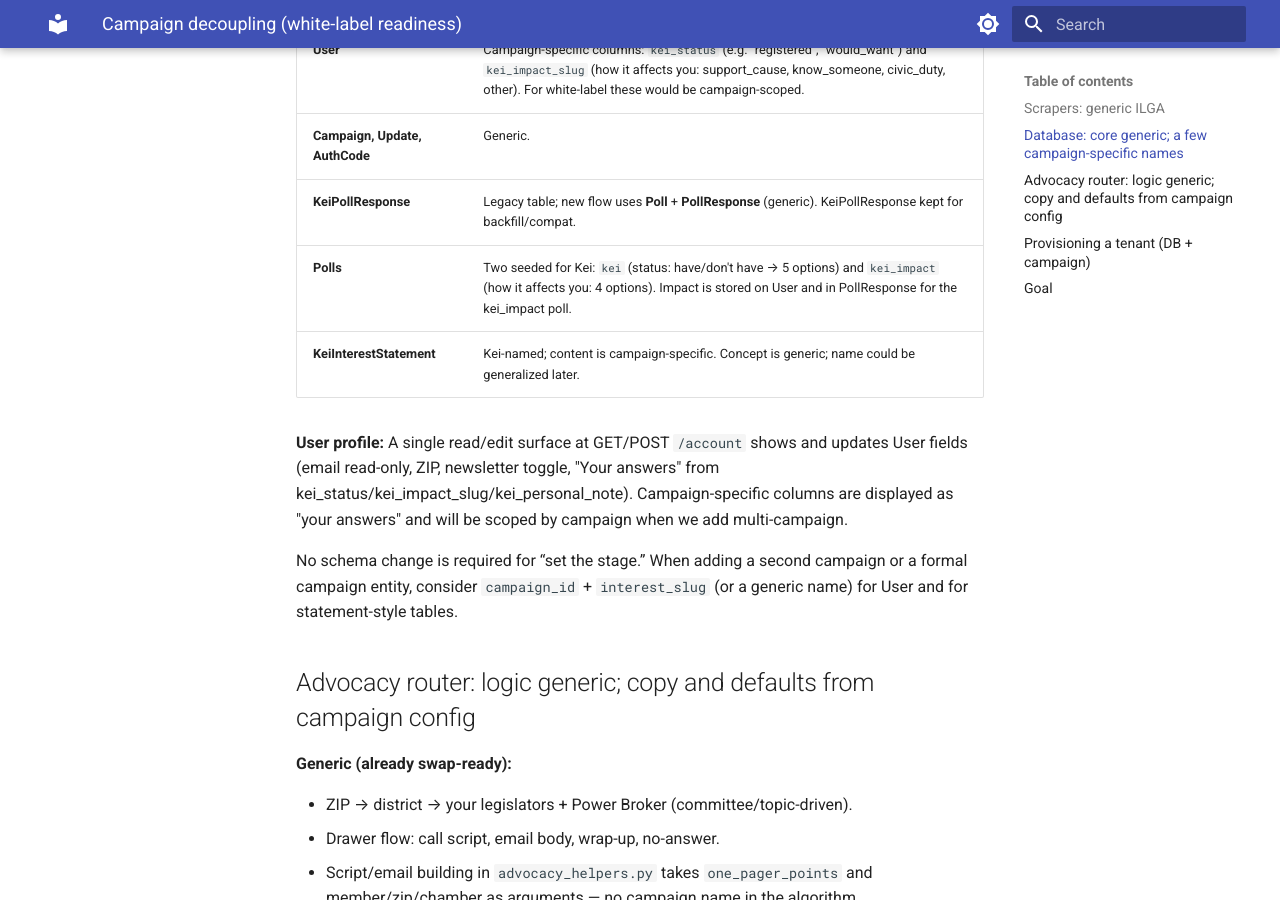
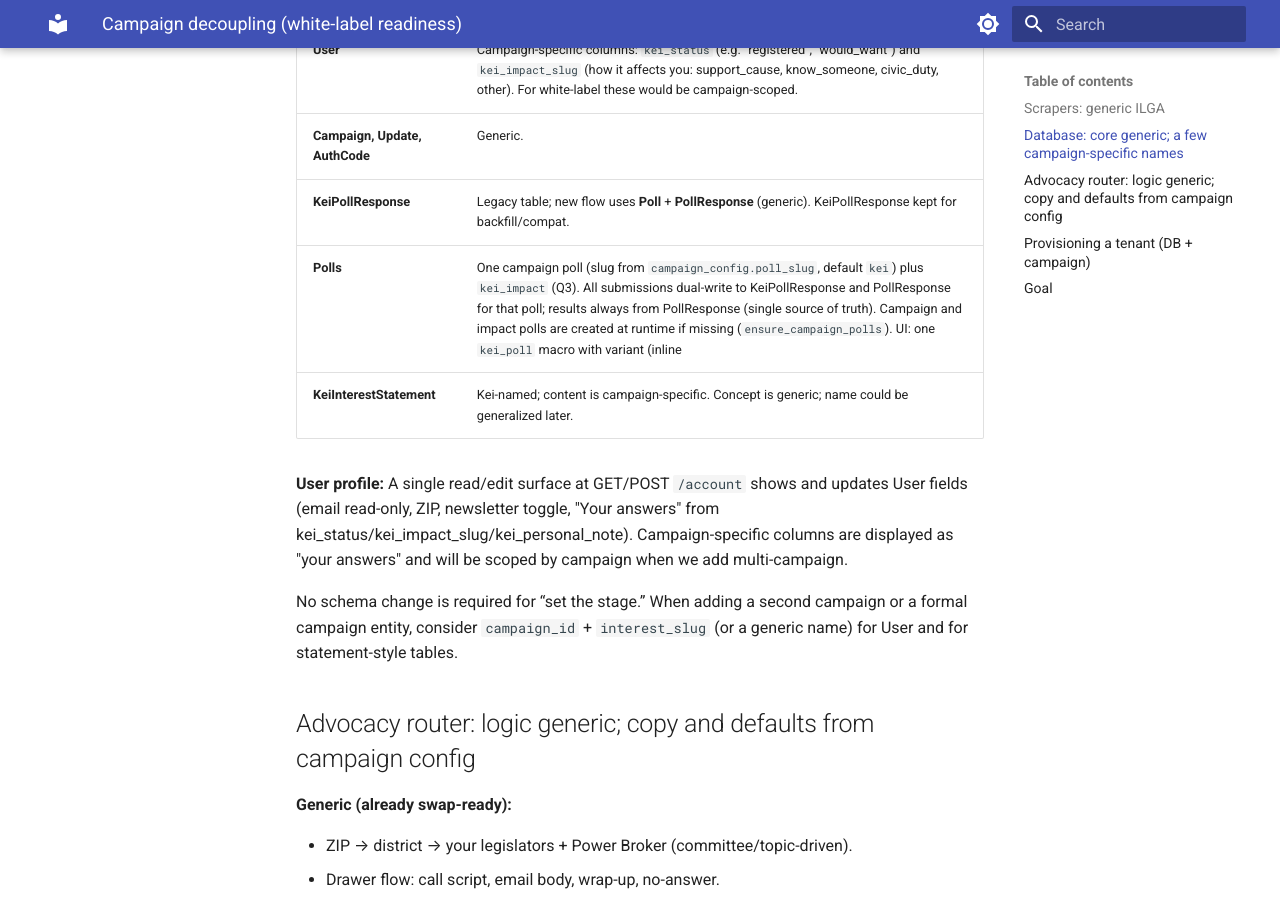
Before and after one commit to tyler-morales/ilga-graph, an MkDocs documentation site: the page built from docs/architecture/campaign-decoupling.md, in a window 1280 px wide and 900 px high, scrolled down 968 px. Built offline with MkDocs 1.6.1 and Material for MkDocs 9.7.7, drawn with Linux system fonts in a browser that asks for light colours.

Commit message:
Enhance advocacy and polling features (#58)
- Implemented autoscroll to the "Your goal" section on advocacy load when triggered from poll or hero submit.
- Added functionality to pre-fill ZIP code from the Kei poll, storing it in a cookie for user convenience.
- Established a single source of truth for campaign polls, ensuring valid polls are created if missing and unifying the UI for polling.
- Updated templates and macros to support new features, including scroll behavior and ZIP input handling.

Co-authored-by: tyler-morales <tylermorales.dev@gmail.com>

```diff
--- a/docs/architecture/campaign-decoupling.md
+++ b/docs/architecture/campaign-decoupling.md
@@ -22,7 +22,7 @@
 | **User** | Campaign-specific columns: `kei_status` (e.g. "registered", "would_want") and `kei_impact_slug` (how it affects you: support_cause, know_someone, civic_duty, other). For white-label these would be campaign-scoped. |
 | **Campaign, Update, AuthCode** | Generic. |
 | **KeiPollResponse** | Legacy table; new flow uses **Poll** + **PollResponse** (generic). KeiPollResponse kept for backfill/compat. |
-| **Polls** | Two seeded for Kei: `kei` (status: have/don't have → 5 options) and `kei_impact` (how it affects you: 4 options). Impact is stored on User and in PollResponse for the kei_impact poll. |
+| **Polls** | One campaign poll (slug from `campaign_config.poll_slug`, default `kei`) plus `kei_impact` (Q3). All submissions dual-write to KeiPollResponse and PollResponse for that poll; results always from PollResponse (single source of truth). Campaign and impact polls are created at runtime if missing (`ensure_campaign_polls`). UI: one `kei_poll` macro with variant (inline | card | standalone); placements: home inline, sidebar card, standalone /poll, updates page. |
 | **KeiInterestStatement** | Kei-named; content is campaign-specific. Concept is generic; name could be generalized later. |
 
 **User profile:** A single read/edit surface at GET/POST `/account` shows and updates User fields (email read-only, ZIP, newsletter toggle, "Your answers" from kei_status/kei_impact_slug/kei_personal_note). Campaign-specific columns are displayed as "your answers" and will be scoped by campaign when we add multi-campaign.
--- a/src/ilga_graph/templates/_kei_poll_anonymous_success.html
+++ b/src/ilga_graph/templates/_kei_poll_anonymous_success.html
@@ -35,7 +35,7 @@
                 {% if why_you_care_branch.secondary_cta_modal_type %}
                 <button type="button" class="story-submit-trigger btn btn--story kei-poll-story-cta__btn" data-marquee-type="{{ why_you_care_branch.secondary_cta_modal_type }}" aria-label="{{ why_you_care_branch.secondary_cta_label }}"><span class="btn-icon" aria-hidden="true"><svg xmlns="http://www.w3.org/2000/svg" width="18" height="18" viewBox="0 0 24 24" fill="none" stroke="currentColor" stroke-width="2" stroke-linecap="round" stroke-linejoin="round"><path d="M23 19a2 2 0 0 1-2 2H3a2 2 0 0 1-2-2V8a2 2 0 0 1 2-2h4l2-3h6l2 3h4a2 2 0 0 1 2 2z"/><circle cx="12" cy="13" r="4"/></svg></span>{{ why_you_care_branch.secondary_cta_label }}</button>
                 {% else %}
-                <a href="{{ why_you_care_branch.secondary_cta_href }}" class="btn btn--secondary kei-poll-story-cta__btn">{{ why_you_care_branch.secondary_cta_label }}</a>
+                <a href="{{ why_you_care_branch.secondary_cta_href }}" class="btn btn--secondary kei-poll-story-cta__btn"{% if why_you_care_branch.secondary_cta_href and '/advocacy' in why_you_care_branch.secondary_cta_href %} data-scroll-to-results{% endif %}>{{ why_you_care_branch.secondary_cta_label }}</a>
                 {% endif %}
                 <span class="kei-poll-story-cta__hint">Add your photo to our community wall.</span>
             </p>
@@ -52,9 +52,9 @@
                 {% endif %}
                 <div class="wyc-branch-content__ctas">
                     {% if why_you_care_branch is defined and why_you_care_branch %}
-                    <a href="{{ why_you_care_branch.primary_cta_href }}" class="btn btn--primary wyc-branch-content__cta-primary why-you-care-link" aria-label="{{ why_you_care_branch.primary_cta_label }}"><span class="btn-icon" aria-hidden="true"><svg xmlns="http://www.w3.org/2000/svg" width="18" height="18" viewBox="0 0 24 24" fill="none" stroke="currentColor" stroke-width="2" stroke-linecap="round" stroke-linejoin="round"><path d="M18 13v6a2 2 0 0 1-2 2H5a2 2 0 0 1-2-2V8a2 2 0 0 1 2-2h6"/><polyline points="15 3 21 3 21 9"/><line x1="10" y1="14" x2="21" y2="3"/></svg></span>{{ why_you_care_branch.primary_cta_label }}</a>
+                    <a href="{{ why_you_care_branch.primary_cta_href }}" class="btn btn--primary wyc-branch-content__cta-primary why-you-care-link" aria-label="{{ why_you_care_branch.primary_cta_label }}" data-scroll-to-results><span class="btn-icon" aria-hidden="true"><svg xmlns="http://www.w3.org/2000/svg" width="18" height="18" viewBox="0 0 24 24" fill="none" stroke="currentColor" stroke-width="2" stroke-linecap="round" stroke-linejoin="round"><path d="M18 13v6a2 2 0 0 1-2 2H5a2 2 0 0 1-2-2V8a2 2 0 0 1 2-2h6"/><polyline points="15 3 21 3 21 9"/><line x1="10" y1="14" x2="21" y2="3"/></svg></span>{{ why_you_care_branch.primary_cta_label }}</a>
                     {% else %}
-                    <a href="/advocacy/" class="btn btn--primary wyc-branch-content__cta-primary why-you-care-link" aria-label="Find your legislators and start outreach"><span class="btn-icon" aria-hidden="true"><svg xmlns="http://www.w3.org/2000/svg" width="18" height="18" viewBox="0 0 24 24" fill="none" stroke="currentColor" stroke-width="2" stroke-linecap="round" stroke-linejoin="round"><path d="M18 13v6a2 2 0 0 1-2 2H5a2 2 0 0 1-2-2V8a2 2 0 0 1 2-2h6"/><polyline points="15 3 21 3 21 9"/><line x1="10" y1="14" x2="21" y2="3"/></svg></span>Find your legislators and start outreach</a>
+                    <a href="/advocacy/" class="btn btn--primary wyc-branch-content__cta-primary why-you-care-link" aria-label="Find your legislators and start outreach" data-scroll-to-results><span class="btn-icon" aria-hidden="true"><svg xmlns="http://www.w3.org/2000/svg" width="18" height="18" viewBox="0 0 24 24" fill="none" stroke="currentColor" stroke-width="2" stroke-linecap="round" stroke-linejoin="round"><path d="M18 13v6a2 2 0 0 1-2 2H5a2 2 0 0 1-2-2V8a2 2 0 0 1 2-2h6"/><polyline points="15 3 21 3 21 9"/><line x1="10" y1="14" x2="21" y2="3"/></svg></span>Find your legislators and start outreach</a>
                     {% endif %}
                 </div>
             </div>
--- a/src/ilga_graph/templates/_kei_poll_logged_in_success.html
+++ b/src/ilga_graph/templates/_kei_poll_logged_in_success.html
@@ -35,7 +35,7 @@
         {% if why_you_care_branch.secondary_cta_modal_type %}
         <button type="button" class="story-submit-trigger btn btn--story kei-poll-story-cta__btn" data-marquee-type="{{ why_you_care_branch.secondary_cta_modal_type }}" aria-label="{{ why_you_care_branch.secondary_cta_label }}"><span class="btn-icon" aria-hidden="true"><svg xmlns="http://www.w3.org/2000/svg" width="18" height="18" viewBox="0 0 24 24" fill="none" stroke="currentColor" stroke-width="2" stroke-linecap="round" stroke-linejoin="round"><path d="M23 19a2 2 0 0 1-2 2H3a2 2 0 0 1-2-2V8a2 2 0 0 1 2-2h4l2-3h6l2 3h4a2 2 0 0 1 2 2z"/><circle cx="12" cy="13" r="4"/></svg></span>{{ why_you_care_branch.secondary_cta_label }}</button>
         {% else %}
-        <a href="{{ why_you_care_branch.secondary_cta_href }}" class="btn btn--secondary kei-poll-story-cta__btn">{{ why_you_care_branch.secondary_cta_label }}</a>
+        <a href="{{ why_you_care_branch.secondary_cta_href }}" class="btn btn--secondary kei-poll-story-cta__btn"{% if why_you_care_branch.secondary_cta_href and '/advocacy' in why_you_care_branch.secondary_cta_href %} data-scroll-to-results{% endif %}>{{ why_you_care_branch.secondary_cta_label }}</a>
         {% endif %}
         <span class="kei-poll-story-cta__hint">Add your photo to our community wall.</span>
     </p>
@@ -53,9 +53,9 @@
         {% endif %}
         <div class="wyc-branch-content__ctas">
             {% if why_you_care_branch is defined and why_you_care_branch %}
-            <a href="{{ why_you_care_branch.primary_cta_href }}" class="btn btn--primary wyc-branch-content__cta-primary why-you-care-link" aria-label="{{ why_you_care_branch.primary_cta_label }}"><span class="btn-icon" aria-hidden="true"><svg xmlns="http://www.w3.org/2000/svg" width="18" height="18" viewBox="0 0 24 24" fill="none" stroke="currentColor" stroke-width="2" stroke-linecap="round" stroke-linejoin="round"><path d="M18 13v6a2 2 0 0 1-2 2H5a2 2 0 0 1-2-2V8a2 2 0 0 1 2-2h6"/><polyline points="15 3 21 3 21 9"/><line x1="10" y1="14" x2="21" y2="3"/></svg></span>{{ why_you_care_branch.primary_cta_label }}</a>
+            <a href="{{ why_you_care_branch.primary_cta_href }}" class="btn btn--primary wyc-branch-content__cta-primary why-you-care-link" aria-label="{{ why_you_care_branch.primary_cta_label }}" data-scroll-to-results><span class="btn-icon" aria-hidden="true"><svg xmlns="http://www.w3.org/2000/svg" width="18" height="18" viewBox="0 0 24 24" fill="none" stroke="currentColor" stroke-width="2" stroke-linecap="round" stroke-linejoin="round"><path d="M18 13v6a2 2 0 0 1-2 2H5a2 2 0 0 1-2-2V8a2 2 0 0 1 2-2h6"/><polyline points="15 3 21 3 21 9"/><line x1="10" y1="14" x2="21" y2="3"/></svg></span>{{ why_you_care_branch.primary_cta_label }}</a>
             {% else %}
-            <a href="/advocacy/" class="btn btn--primary wyc-branch-content__cta-primary why-you-care-link" aria-label="Find your legislators and start outreach"><span class="btn-icon" aria-hidden="true"><svg xmlns="http://www.w3.org/2000/svg" width="18" height="18" viewBox="0 0 24 24" fill="none" stroke="currentColor" stroke-width="2" stroke-linecap="round" stroke-linejoin="round"><path d="M18 13v6a2 2 0 0 1-2 2H5a2 2 0 0 1-2-2V8a2 2 0 0 1 2-2h6"/><polyline points="15 3 21 3 21 9"/><line x1="10" y1="14" x2="21" y2="3"/></svg></span>Find your legislators and start outreach</a>
+            <a href="/advocacy/" class="btn btn--primary wyc-branch-content__cta-primary why-you-care-link" aria-label="Find your legislators and start outreach" data-scroll-to-results><span class="btn-icon" aria-hidden="true"><svg xmlns="http://www.w3.org/2000/svg" width="18" height="18" viewBox="0 0 24 24" fill="none" stroke="currentColor" stroke-width="2" stroke-linecap="round" stroke-linejoin="round"><path d="M18 13v6a2 2 0 0 1-2 2H5a2 2 0 0 1-2-2V8a2 2 0 0 1 2-2h6"/><polyline points="15 3 21 3 21 9"/><line x1="10" y1="14" x2="21" y2="3"/></svg></span>Find your legislators and start outreach</a>
             {% endif %}
         </div>
     </div>
--- a/src/ilga_graph/templates/_why_you_care_branch.html
+++ b/src/ilga_graph/templates/_why_you_care_branch.html
@@ -15,7 +15,7 @@
             {{ why_you_care_branch.secondary_cta_label }}
         </button>
         {% else %}
-        <a href="{{ why_you_care_branch.secondary_cta_href }}" class="btn btn--secondary wyc-branch-content__secondary" data-wyc-step="wyc_clicked_to_advocacy">
+        <a href="{{ why_you_care_branch.secondary_cta_href }}" class="btn btn--secondary wyc-branch-content__secondary" data-wyc-step="wyc_clicked_to_advocacy"{% if why_you_care_branch.secondary_cta_href is defined and why_you_care_branch.secondary_cta_href and '/advocacy' in why_you_care_branch.secondary_cta_href %} data-scroll-to-results{% endif %}>
             <span class="btn-icon" aria-hidden="true"><svg xmlns="http://www.w3.org/2000/svg" width="18" height="18" viewBox="0 0 24 24" fill="none" stroke="currentColor" stroke-width="2" stroke-linecap="round" stroke-linejoin="round"><path d="M10 13a5 5 0 0 0 7.54.54l3-3a5 5 0 0 0-7.07-7.07l-1.72 1.71"/><path d="M14 11a5 5 0 0 0-7.54-.54l-3 3a5 5 0 0 0 7.07 7.07l1.71-1.71"/></svg></span>
             {{ why_you_care_branch.secondary_cta_label }}
         </a>
@@ -62,7 +62,7 @@
         <p class="wyc-branch-content__cta-nudge" id="wyc-cta-nudge">{{ why_you_care_cta_nudge }}</p>
         {% endif %}
         <div class="wyc-branch-content__ctas">
-            <a href="{{ why_you_care_branch.primary_cta_href }}" class="btn btn--primary wyc-branch-content__cta-primary why-you-care-link" data-wyc-step="{% if why_you_care_branch.primary_cta_href == '/advocacy' %}wyc_clicked_to_advocacy{% else %}wyc_clicked_to_the_issue{% endif %}">
+            <a href="{{ why_you_care_branch.primary_cta_href }}" class="btn btn--primary wyc-branch-content__cta-primary why-you-care-link" data-wyc-step="{% if why_you_care_branch.primary_cta_href == '/advocacy' %}wyc_clicked_to_advocacy{% else %}wyc_clicked_to_the_issue{% endif %}"{% if why_you_care_branch.primary_cta_href is defined and why_you_care_branch.primary_cta_href and '/advocacy' in why_you_care_branch.primary_cta_href %} data-scroll-to-results{% endif %}>
                 <span class="btn-icon" aria-hidden="true"><svg xmlns="http://www.w3.org/2000/svg" width="18" height="18" viewBox="0 0 24 24" fill="none" stroke="currentColor" stroke-width="2" stroke-linecap="round" stroke-linejoin="round"><path d="M18 13v6a2 2 0 0 1-2 2H5a2 2 0 0 1-2-2V8a2 2 0 0 1 2-2h6"/><polyline points="15 3 21 3 21 9"/><line x1="10" y1="14" x2="21" y2="3"/></svg></span>
                 {{ why_you_care_branch.primary_cta_label }}
             </a>
--- a/src/ilga_graph/templates/index.html
+++ b/src/ilga_graph/templates/index.html
@@ -129,7 +129,7 @@
 </div>
 
 <script>
-    /* ── Auto-scroll to member cards when user just submitted zip (home or advocacy hero) ── */
+    /* ── Auto-scroll to goal section when user just submitted zip or came from poll CTA (home or advocacy hero) ── */
     (function () {
         var results = document.getElementById('results');
         if (!results || results.getAttribute('data-has-initial-results') !== 'true') return;
@@ -144,7 +144,7 @@
         requestAnimationFrame(function () {
             var drawer = document.getElementById('advocacy-drawer');
             if ((drawer && drawer.classList.contains('open')) || (typeof shouldSkipResultsScroll === 'function' && shouldSkipResultsScroll())) return;
-            var scrollTarget = results.querySelector('#member-carousel') || results;
+            var scrollTarget = results.querySelector('.outreach-goal') || results.querySelector('#member-carousel') || results;
             scrollTarget.scrollIntoView({
                 behavior: reduceMotion ? 'auto' : 'smooth',
                 block: 'start'
```
Also changed, not shown: TODOS.md (+3 -0 lines), src/ilga_graph/templates/_macros.html (+93 -91 lines), src/ilga_graph/templates/base.html (+8 -0 lines), 5 other files.
